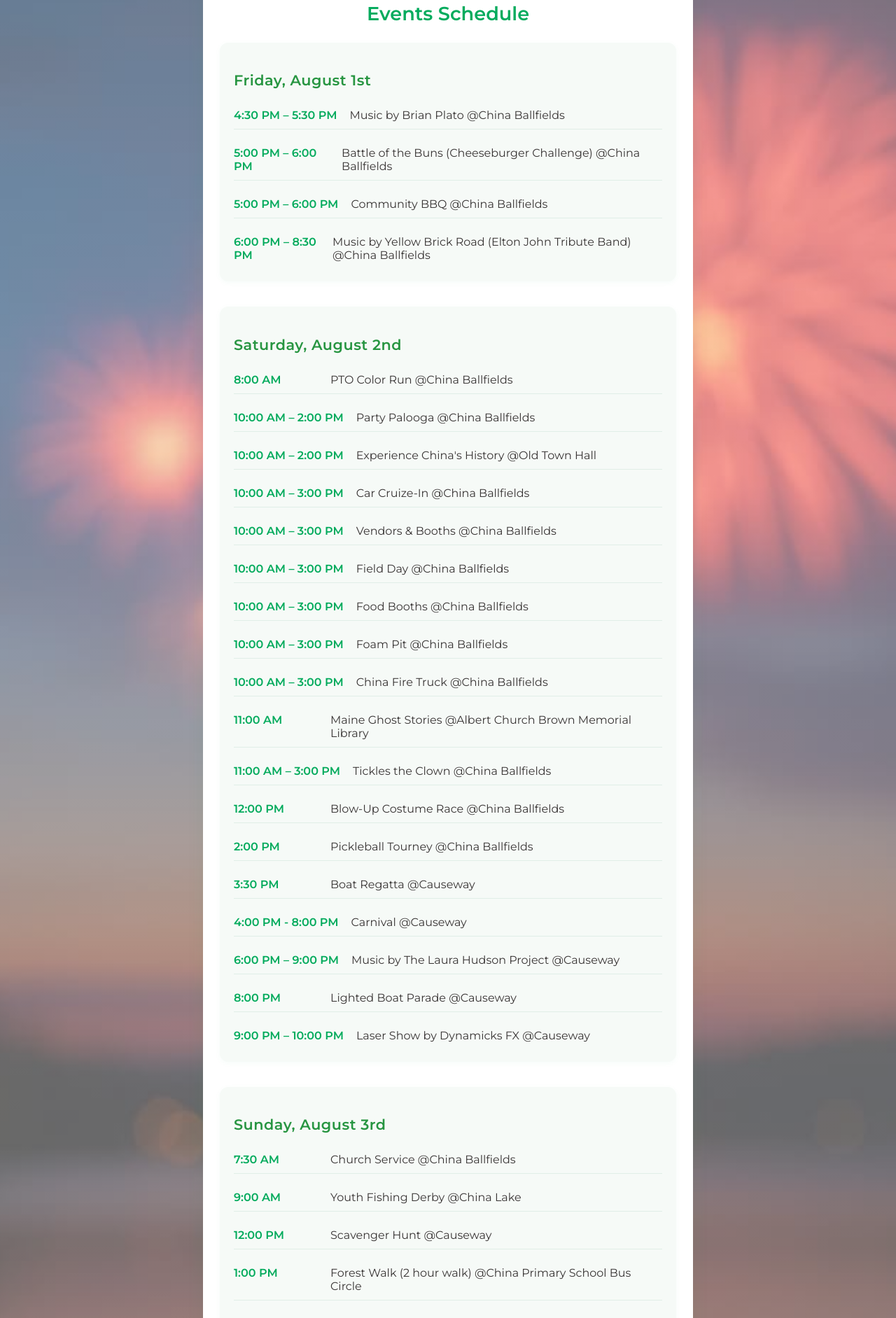
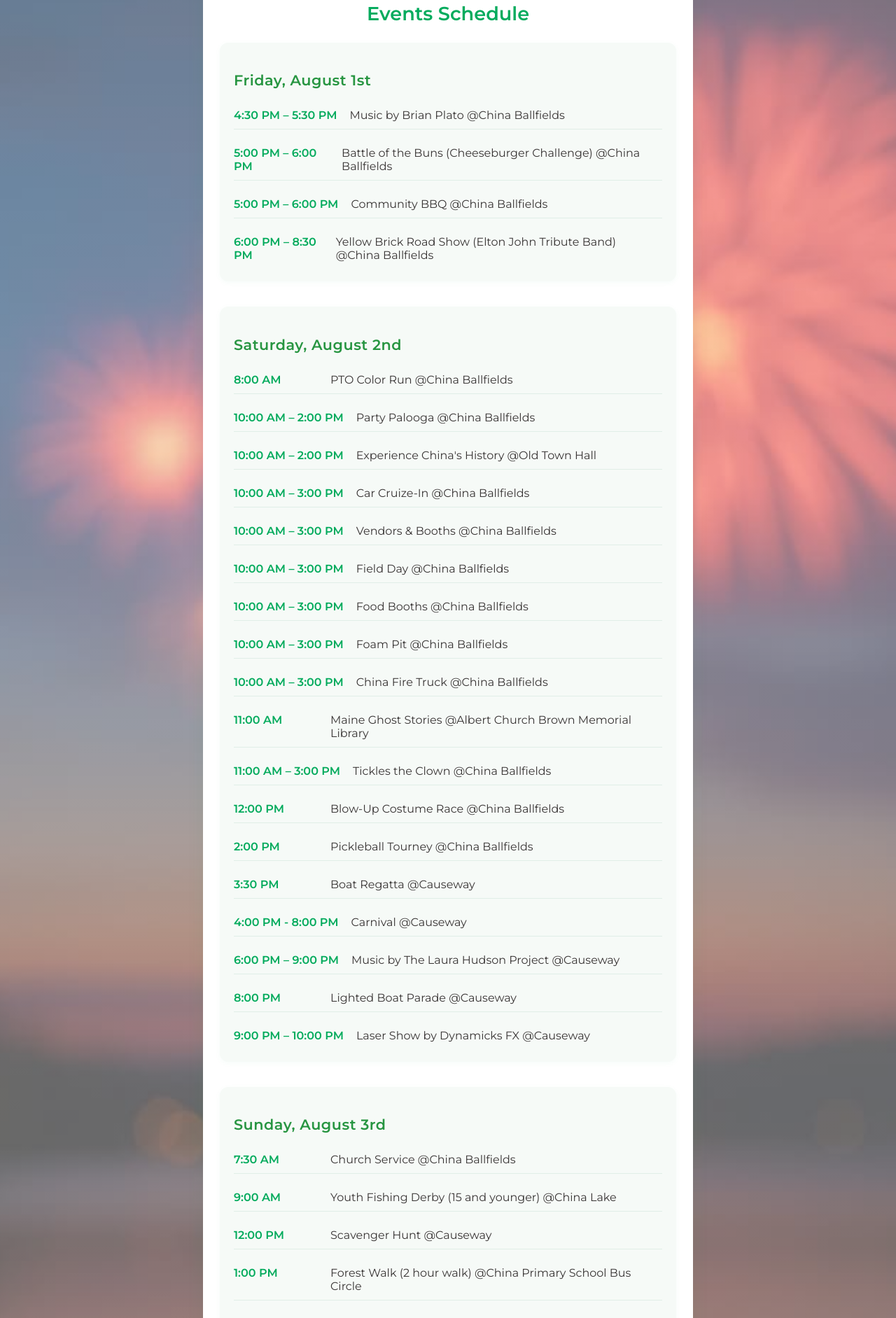
Before and after one commit to norus04/ChinaCommunityDays, a React (Create React App) app: page /events in a window 1280 px wide. Shown: the part 226-2109 px from the top of the page at 70% size. Built offline with nearby package versions, Linux system fonts and the light colour scheme; no server answers.

Commit message:
Changed event

```diff
--- a/src/pages/EventsPage.jsx
+++ b/src/pages/EventsPage.jsx
@@ -7,7 +7,7 @@ const events = [
       { time: '4:30 PM – 5:30 PM', title: 'Music by Brian Plato @China Ballfields' },
       { time: '5:00 PM – 6:00 PM', title: 'Battle of the Buns (Cheeseburger Challenge) @China Ballfields' },
       { time: '5:00 PM – 6:00 PM', title: 'Community BBQ @China Ballfields' },
-      { time: '6:00 PM – 8:30 PM', title: 'Music by Yellow Brick Road (Elton John Tribute Band) @China Ballfields' },
+      { time: '6:00 PM – 8:30 PM', title: 'Yellow Brick Road Show (Elton John Tribute Band) @China Ballfields' },
     ],
   },
   {
@@ -37,7 +37,7 @@ const events = [
     day: 'Sunday, August 3rd',
     items: [
       { time: '7:30 AM', title: 'Church Service @China Ballfields' },
-      { time: '9:00 AM', title: 'Youth Fishing Derby @China Lake' },
+      { time: '9:00 AM', title: 'Youth Fishing Derby (15 and younger) @China Lake' },
       { time: '12:00 PM', title: 'Scavenger Hunt @Causeway' },
       { time: '1:00 PM', title: 'Forest Walk (2 hour walk) @China Primary School Bus Circle' },
       { time: '3:30 PM', title: 'Forest Walk (1 hour walk) @China Primary School Bus Circle' },
--- a/src/pages/SignUpPage.jsx
+++ b/src/pages/SignUpPage.jsx
@@ -70,7 +70,7 @@ const SignUpPage = () => {
           <option value="Car Cruize-In">Car Cruize-In</option>
           <option value="Forest Walk (1 hour walk)">Forest Walk (1 hour walk)</option>
           <option value="Forest Walk (2 hour walk)">Forest Walk (2 hour walk)</option>
-          <option value="Music by Yellow Brick Road (Elton John Tribute Band)">Music by Yellow Brick Road (Elton John Tribute Band)</option>
+          <option value="Yellow Brick Road Show (Elton John Tribute Band)">Yellow Brick Road Show (Elton John Tribute Band)</option>
           <option value="Pickleball Tourney">Pickleball Tourney</option>
           <option value="PTO Color Run">PTO Color Run</option>
           <option value="Volunteer">Volunteer</option>
```
